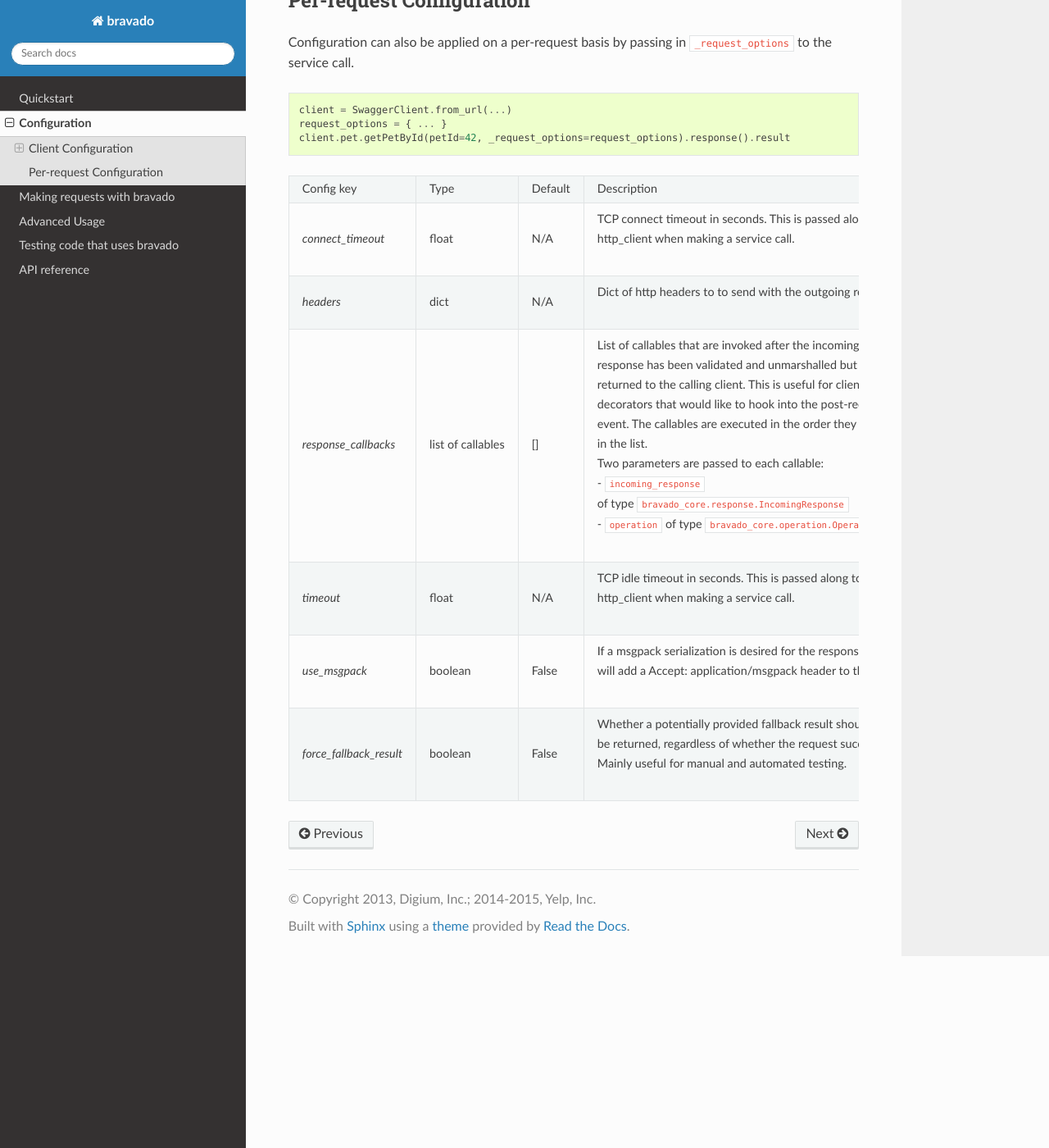
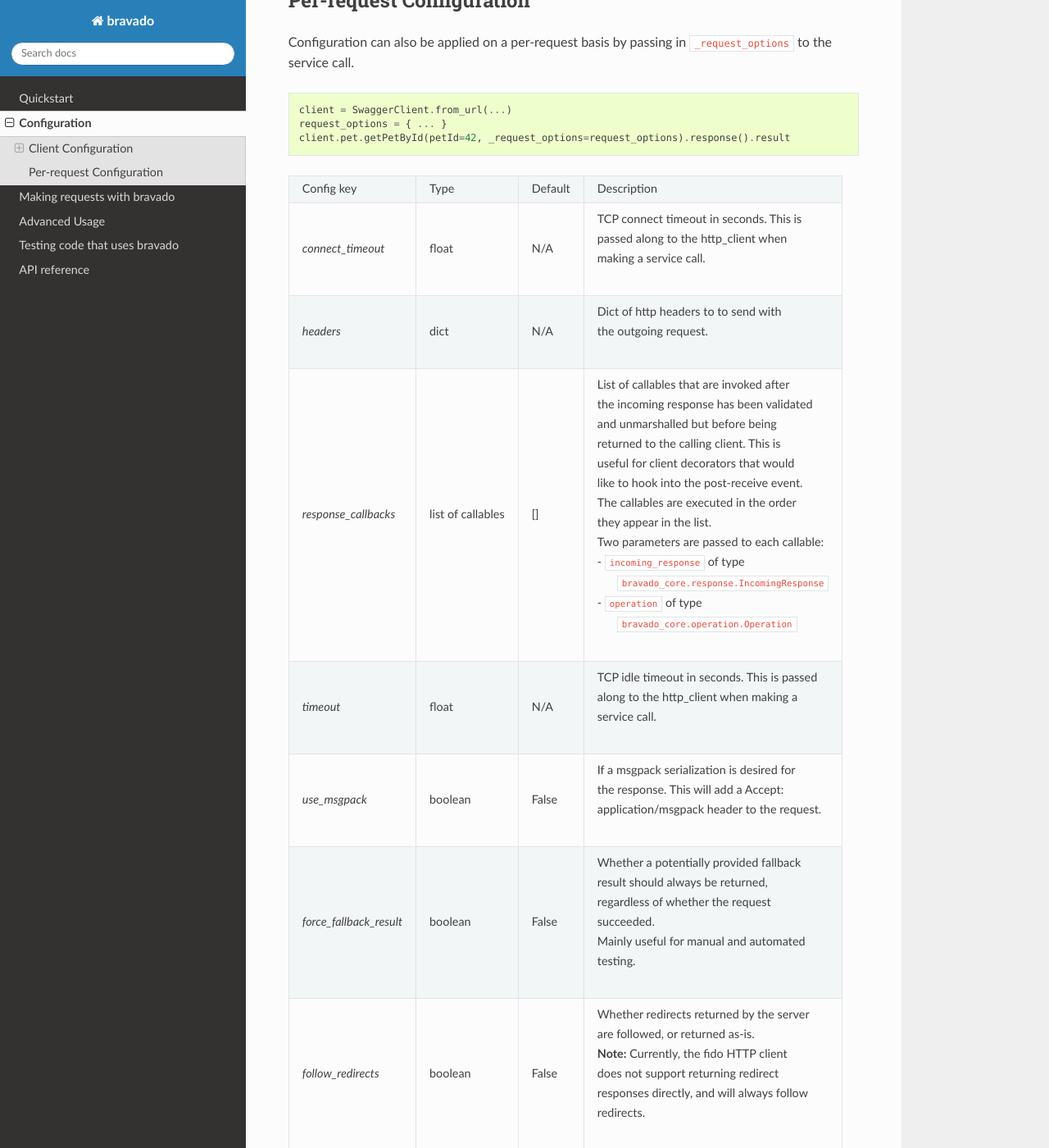
Before and after one commit to Yelp/bravado, a Sphinx documentation site: the page built from docs/source/configuration.rst, in a window 1280 px wide and 1400 px high, scrolled down 2162 px. Shown: the whole window at 82% size. Built offline with Sphinx 7.4.7 and the Read the Docs theme 2.0.0, drawn with Linux system fonts in a browser that asks for light colours.

Commit message:
Rename option from allow_redirect to follow_redirects, add documentation

```diff
--- a/docs/source/configuration.rst
+++ b/docs/source/configuration.rst
@@ -113,26 +113,43 @@
     request_options = { ... }
     client.pet.getPetById(petId=42, _request_options=request_options).response().result
 
-========================= =============== =========  ===============================================================
-Config key                Type            Default    Description
-------------------------- --------------- ---------  ---------------------------------------------------------------
-*connect_timeout*         float           N/A        | TCP connect timeout in seconds. This is passed along to the
-                                                     | http_client when making a service call.
-*headers*                 dict            N/A        | Dict of http headers to to send with the outgoing request.
-*response_callbacks*      list of         []         | List of callables that are invoked after the incoming
-                          callables                  | response has been validated and unmarshalled but before being
-                                                     | returned to the calling client. This is useful for client
-                                                     | decorators that would like to hook into the post-receive
-                                                     | event. The callables are executed in the order they appear
-                                                     | in the list.
-                                                     | Two parameters are passed to each callable:
-                                                     | - ``incoming_response`` of type ``bravado_core.response.IncomingResponse``
-                                                     | - ``operation`` of type ``bravado_core.operation.Operation``
-*timeout*                 float           N/A        | TCP idle timeout in seconds. This is passed along to the
-                                                     | http_client when making a service call.
-*use_msgpack*             boolean         False      | If a msgpack serialization is desired for the response. This
-                                                     | will add a Accept: application/msgpack header to the request.
-*force_fallback_result*   boolean         False      | Whether a potentially provided fallback result should always
-                                                     | be returned, regardless of whether the request succeeded.
-                                                     | Mainly useful for manual and automated testing.
-========================= =============== =========  ===============================================================
+========================= ========= =======  ===============================================
+Config key                Type      Default  Description
+------------------------- --------- -------  -----------------------------------------------
+*connect_timeout*         float     N/A      | TCP connect timeout in seconds. This is
+                                             | passed along to the http_client when
+                                             | making a service call.
+*headers*                 dict      N/A      | Dict of http headers to to send with
+                                             | the outgoing request.
+*response_callbacks*      list of   []       | List of callables that are invoked after
+                          callables          | the incoming response has been validated
+                                             | and unmarshalled but before being
+                                             | returned to the calling client. This is
+                                             | useful for client decorators that would
+                                             | like to hook into the post-receive event.
+                                             | The callables are executed in the order
+                                             | they appear in the list.
+                                             | Two parameters are passed to each callable:
+                                             | - ``incoming_response`` of type
+                                             |   ``bravado_core.response.IncomingResponse``
+                                             | - ``operation`` of type
+                                             |   ``bravado_core.operation.Operation``
+*timeout*                 float     N/A      | TCP idle timeout in seconds. This is passed
+                                             | along to the http_client when making a
+                                             | service call.
+*use_msgpack*             boolean   False    | If a msgpack serialization is desired for
+                                             | the response. This will add a Accept:
+                                             | application/msgpack header to the request.
+*force_fallback_result*   boolean   False    | Whether a potentially provided fallback
+                                             | result should always be returned,
+                                             | regardless of whether the request
+                                             | succeeded.
+                                             | Mainly useful for manual and automated
+                                             | testing.
+*follow_redirects*        boolean   False    | Whether redirects returned by the server
+                                             | are followed, or returned as-is.
+                                             | **Note:** Currently, the fido HTTP client
+                                             | does not support returning redirect
+                                             | responses directly, and will always follow
+                                             | redirects.
+========================= ========= =======  ===============================================
```
Also changed, not shown: 5 other files.
